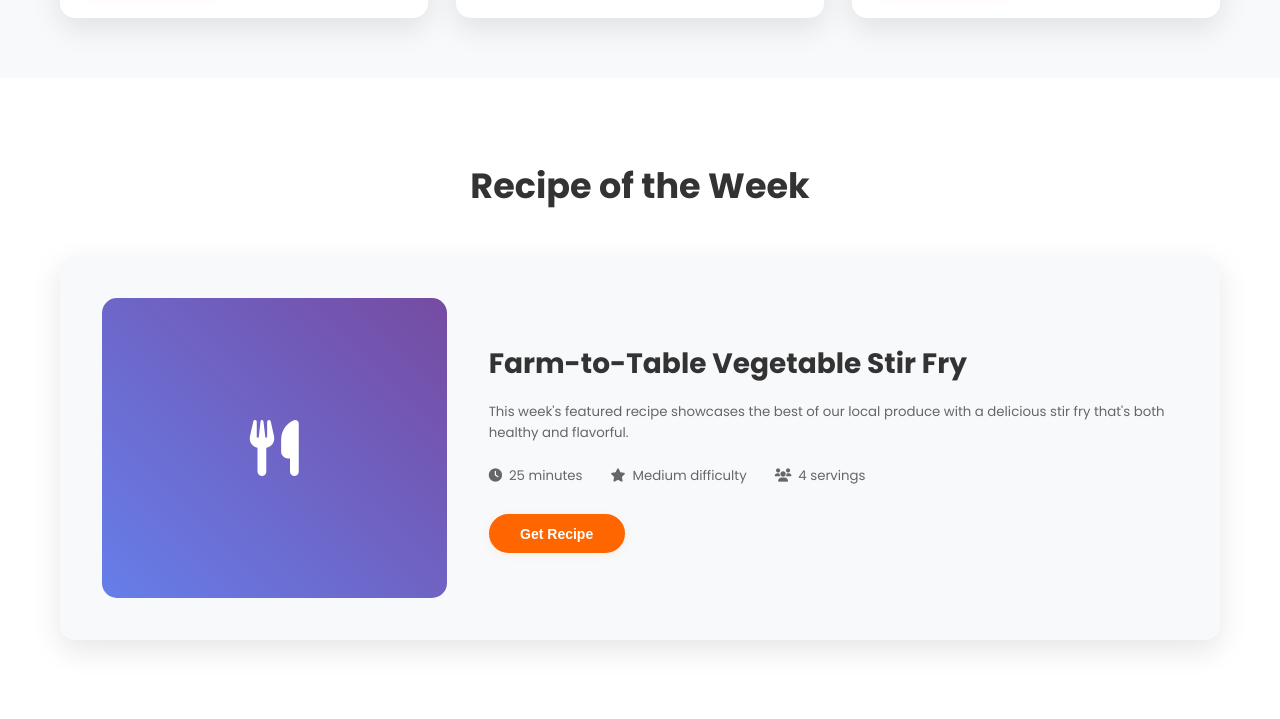
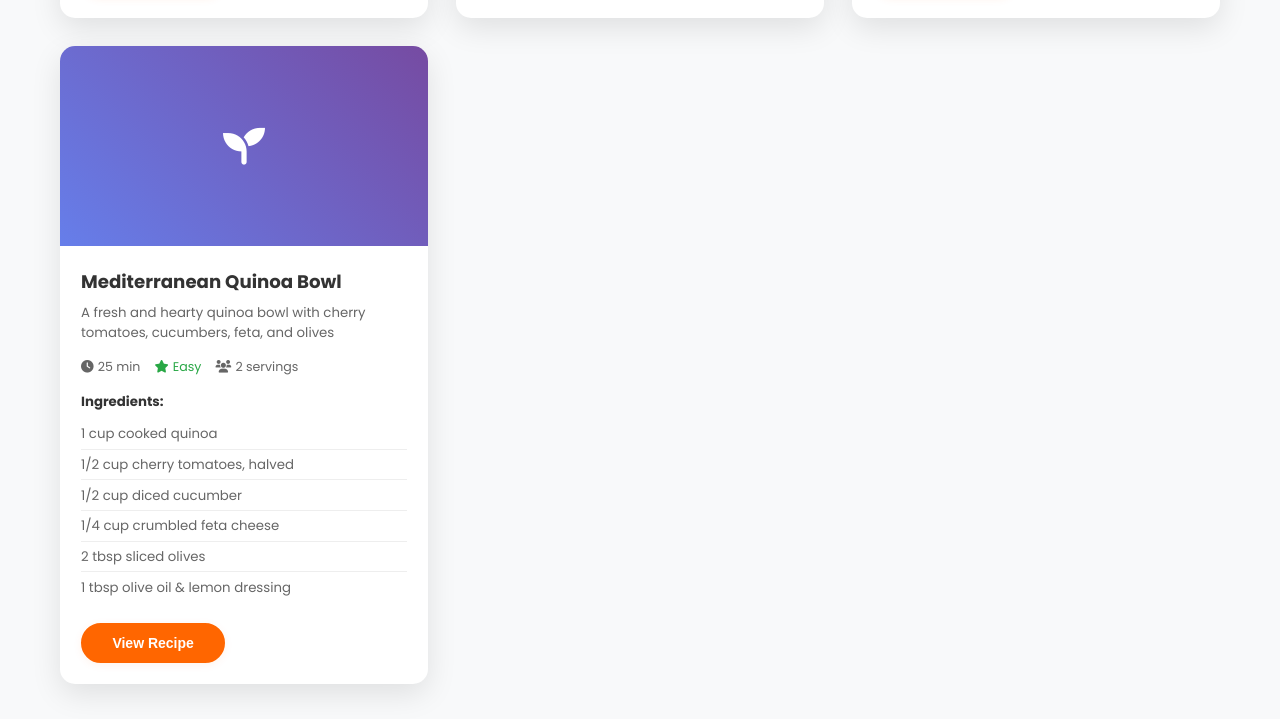
Before and after one commit to danielot-dev/50-50-recipe-, a plain HTML site: page public/recipes.html in a window 1280 px wide. Shown: the part 1781-2500 px from the top of the page. Drawn offline with Linux system fonts and the light colour scheme.

Commit message:
Update recipes.html

```diff
--- a/public/recipes.html
+++ b/public/recipes.html
@@ -244,6 +244,33 @@
                         <button class="btn btn-primary recipe-btn">View Recipe</button>
                     </div>
                 </div>
+<!-- Other Recipe -->
+<div class="recipe-card" data-category="other" data-difficulty="easy">
+    <div class="recipe-image">
+        <i class="fas fa-seedling"></i>
+    </div>
+    <div class="recipe-content">
+        <h3>Mediterranean Quinoa Bowl</h3>
+        <p class="recipe-description">A fresh and hearty quinoa bowl with cherry tomatoes, cucumbers, feta, and olives</p>
+        <div class="recipe-meta">
+            <span class="cooking-time"><i class="fas fa-clock"></i> 25 min</span>
+            <span class="difficulty easy"><i class="fas fa-star"></i> Easy</span>
+            <span class="servings"><i class="fas fa-users"></i> 2 servings</span>
+        </div>
+        <div class="recipe-ingredients">
+            <h4>Ingredients:</h4>
+            <ul>
+                <li>1 cup cooked quinoa</li>
+                <li>1/2 cup cherry tomatoes, halved</li>
+                <li>1/2 cup diced cucumber</li>
+                <li>1/4 cup crumbled feta cheese</li>
+                <li>2 tbsp sliced olives</li>
+                <li>1 tbsp olive oil & lemon dressing</li>
+            </ul>
+        </div>
+        <button class="btn btn-primary recipe-btn">View Recipe</button>
+    </div>
+</div>
             </div>
         </div>
     </section>
```
